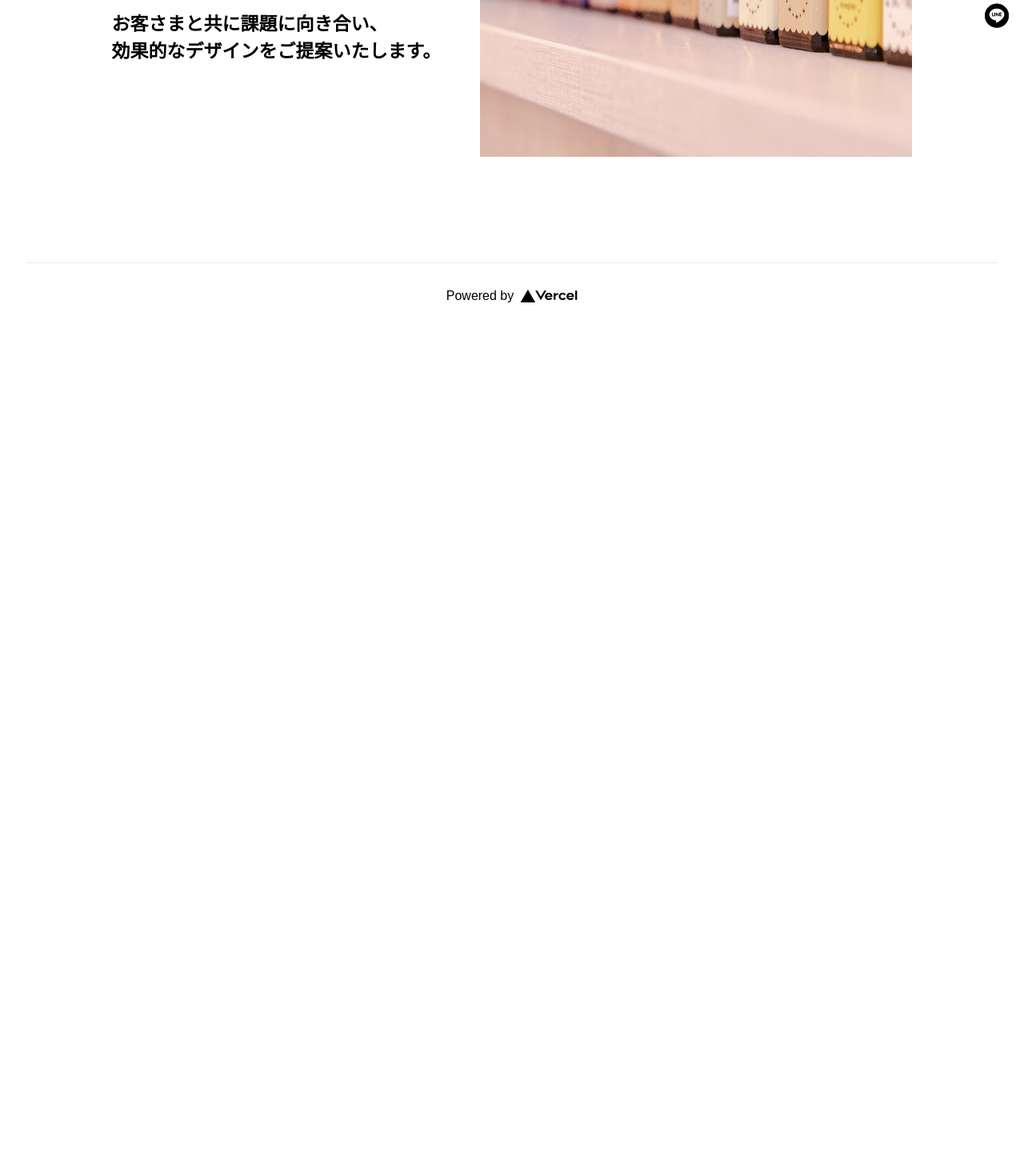
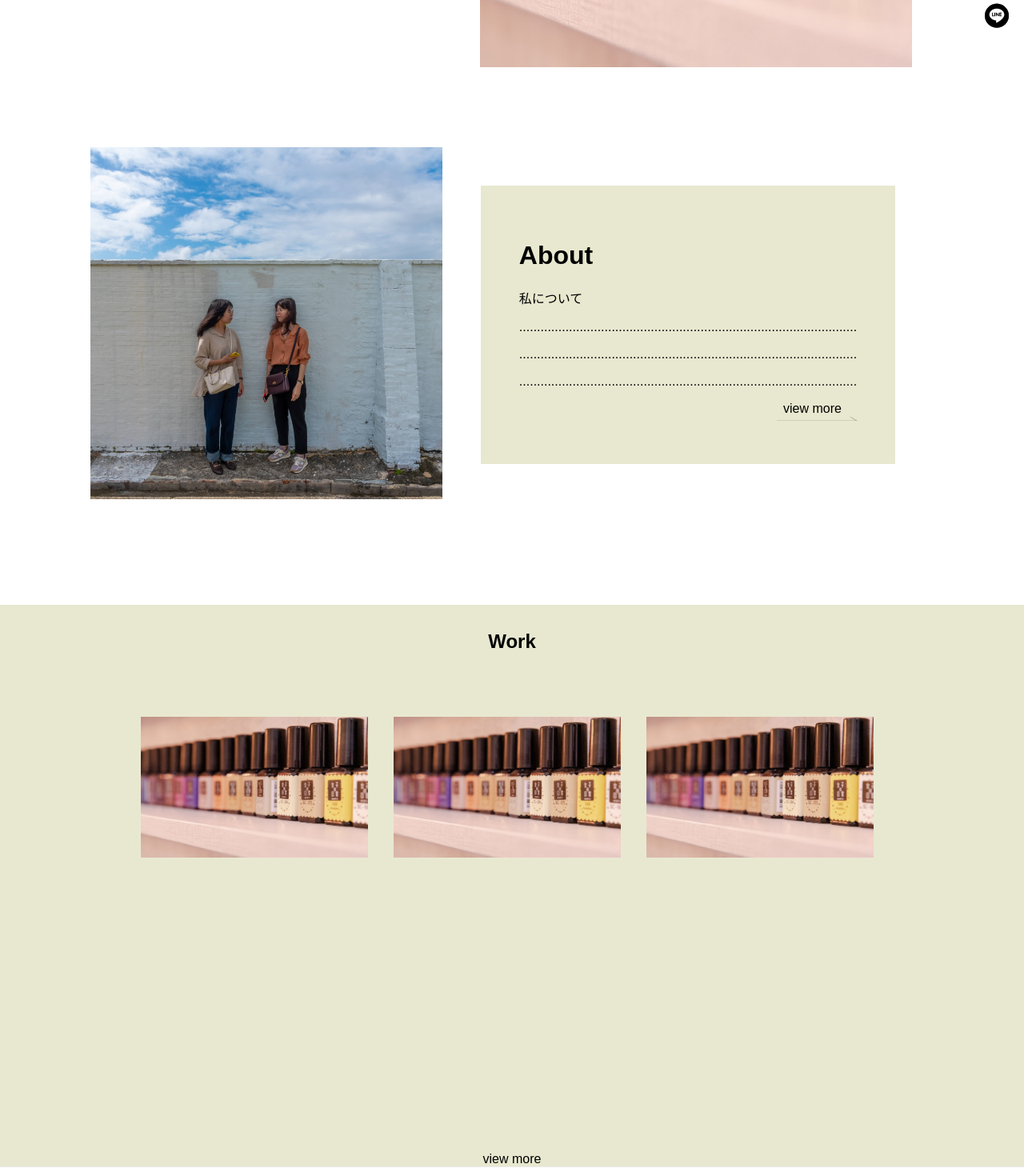
Before and after one commit to kkshen3352/Good-Daily-Nails, a Next.js app: page / in a window 1280 px wide. Shown: the part 560-2030 px from the top of the page at 80% size. Before the commit the page ends 971 px from the top, so only its background shows below. Built offline with nearby package versions, Linux system fonts and the light colour scheme.

Commit message:
'addwork'

```diff
--- a/pages/index.js
+++ b/pages/index.js
@@ -2,6 +2,8 @@ import Head from "next/head";
 import Image from "next/image";
 import styles from "../styles/Home.module.css";
 import Link from "next/link";
+
+const workProject = ["美甲", "保養", "腳底"];
 
 export default function Home() {
     return (
@@ -19,7 +21,7 @@ export default function Home() {
                 <div className={styles.nav}>
                     {/* <h3 className={styles.nav}>女子的日常</h3> */}
                     <Link href="/" replace>
-                        <a className={styles.nav}>女子的日常</a>
+                        <a className={styles.nav}>女子の日常</a>
                     </Link>
                     <div className={styles.navbox}></div>
                     <div className={styles.navp}>
@@ -82,12 +84,16 @@ export default function Home() {
             </nav>
 
             <main className={styles.main}>
+                {/* 主 */}
                 <div className={styles.flex}>
-                    <h1 className={styles.mainbox,styles.maintitle}>
+                    <h1 className={(styles.mainbox, styles.maintitle)}>
                         Good Daily Nails
-                        <p style={{fontSize:'23px'}}>Nail Design</p>
-                        <p style={{fontSize:'23px'}}>お客さまと共に課題に向き合い、<br />効果的なデザインをご提案いたします。</p>
-
+                        <p style={{ fontSize: "23px" }}>Girl Nail Design</p>
+                        <p style={{ fontSize: "23px" }}>
+                            お客さまと共に課題に向き合い、
+                            <br />
+                            効果的なデザインをご提案いたします。
+                        </p>
                     </h1>
                     <div>
                         <Image
@@ -99,6 +105,66 @@ export default function Home() {
                         />
                     </div>
                 </div>
+
+                {/* 關於我 */}
+                <div
+                    className={styles.flex}
+                    style={{ margin: "3rem auto 2rem", padding: "3rem" }}
+                >
+                    <div>
+                        <Image
+                            src="/images/DSC_3087.jpg"
+                            alt="Girl"
+                            max-width={100}
+                            width={440}
+                            height={440}
+                            objectFit="cover"
+                        />
+                    </div>
+                    <div
+                        style={{
+                            margin: "3rem",
+                            padding: "3rem",
+                            backgroundColor: "#E8E8D0",
+                        }}
+                    >
+                        <h1 style={{ width: "350px", textAlign: "left" }}>
+                            About
+                        </h1>
+                        <p>私について</p>
+                        <p>
+                            ...............................................................................................
+                        </p>
+                        <p>
+                            ...............................................................................................
+                        </p>
+                        <p>
+                            ...............................................................................................
+                        </p>
+                        <div
+                            style={{
+                                textAlign: "right",
+                                marginRight: "1.2rem",
+                            }}
+                        >
+                            <Link href="/" replace>
+                                <a>view more</a>
+                            </Link>
+                        </div>
+                        <div
+                            style={{ textAlign: "right", marginTop: "-0.5rem" }}
+                        >
+                            <Image
+                                src="/images/arrow.png"
+                                alt="arrow"
+                                max-width={100}
+                                width={100}
+                                height={5}
+                            />
+                        </div>
+                    </div>
+                </div>
+
 
                 <div className={styles.grid}>
                     {/* <a href="https://nextjs.org/docs" className={styles.card}>
@@ -141,6 +207,67 @@ export default function Home() {
                 </div>
             </main>
 
+            {/* 工作 */}
+            <section className={styles.back}>
+            <h1 style={{textAlign:'center',margin:'2rem',padding:'2rem'}}>Work</h1>
+                <div
+                    style={{
+                        width: "960px",
+                        height:"560px",
+                        margin: "0 auto",
+                        padding: "0",
+                    }}
+                    // 更改背景框度
+                >
+
+                    <div className={styles.Home_card___LpL1}>
+                        <Image
+                            className={styles.Home_card___LpL1Image}
+                            src="/images/DSC_9610.jpg"
+                            alt=""
+                            width={360}
+                            height={223}
+                        />
+                        <div className={styles.info}>
+                            <div style={{ marginTop: "60px" }}>
+                                <p>Hello World!</p>
+                            </div>
+                        </div>
+                    </div>
+
+                    <div className={styles.Home_card___LpL1}>
+                        <Image
+                            src="/images/DSC_9610.jpg"
+                            alt=""
+                            width={360}
+                            height={223}
+                        />
+                        <div className={styles.info}>
+                            <div style={{ marginTop: "60px" }}>
+                                <p>Hello World!</p>
+                            </div>
+                        </div>
+                    </div>
+
+                    <div className={(styles.flex, styles.Home_card___LpL1)}>
+                        <Image
+                            src="/images/DSC_9610.jpg"
+                            alt=""
+                            width={360}
+                            height={223}
+                        />
+                        <div className={styles.info}>
+                            <div style={{ marginTop: "60px" }}>
+                                <p>Hello World!</p>
+                            </div>
+                        </div>
+                    </div>
+                </div>
+                <p style={{ textAlign: "center", margin: "0 auto" }}>
+                    view more
+                </p>
+            </section>
+
             <footer className={styles.footer}>
                 <a
                     href="https://vercel.com?utm_source=create-next-app&utm_medium=default-template&utm_campaign=create-next-app"
--- a/styles/Home.module.css
+++ b/styles/Home.module.css
@@ -1,5 +1,6 @@
 .container {
-    padding: 0 2rem;
+    margin: 0;
+    padding: 0;
 }
 
 .flex {
@@ -86,6 +87,61 @@
     padding-top: 11rem;
 }
 
+.mainaboutimage {
+    max-width: 100%;
+    /* max-height: 100%; */
+    width: 540px;
+    height: 540px;
+    /* overflow: initial; */
+}
+
+/*Card*/
+.Home_card___LpL1 {
+    /* 設定父親定位點 */
+    position: relative;
+    width: 300px;
+    height: 203px;
+    object-fit: fill;
+    float: left;
+    max-width: 100%;
+    max-height: 100%;
+    margin: 0.5rem;
+    padding: 0.5rem;
+}
+.Home_card___LpL1 Image {
+    /* display: block; */
+    width: 100%;
+    height: auto;
+}
+.info {
+    /* display: none; */
+    opacity: 0;
+    position: absolute;
+    box-sizing: border-box;
+    background-color: rgba(255, 255, 255, 0.7);
+    top: 0;
+    width: 85%;
+    height: 78%;
+    text-align: center;
+    padding-top: 0px;
+    /* padding-left: -10px; */
+    /* margin-top: 13.5px; */
+    margin: 15px;
+}
+.info p {
+    padding-top: 15px;
+    color: black;
+    /* color: #fff; */
+}
+.info:hover {
+    -webkit-transition: 500ms;
+    opacity: 1;
+}
+
+.back {
+    background-color: #e8e8d0;
+}
+
 .footer {
     display: flex;
     flex: 1;
@@ -147,7 +203,7 @@
     max-width: 800px;
 }
 
-.card {
+/* .card {
     margin: 1rem;
     padding: 1.5rem;
     text-align: left;
@@ -175,7 +231,7 @@
     margin: 0;
     font-size: 1.25rem;
     line-height: 1.5;
-}
+} */
 
 .logo {
     height: 1em;
```
Also changed, not shown: public/images/DSC_3087.jpg (added), public/images/arrow.png (added).
